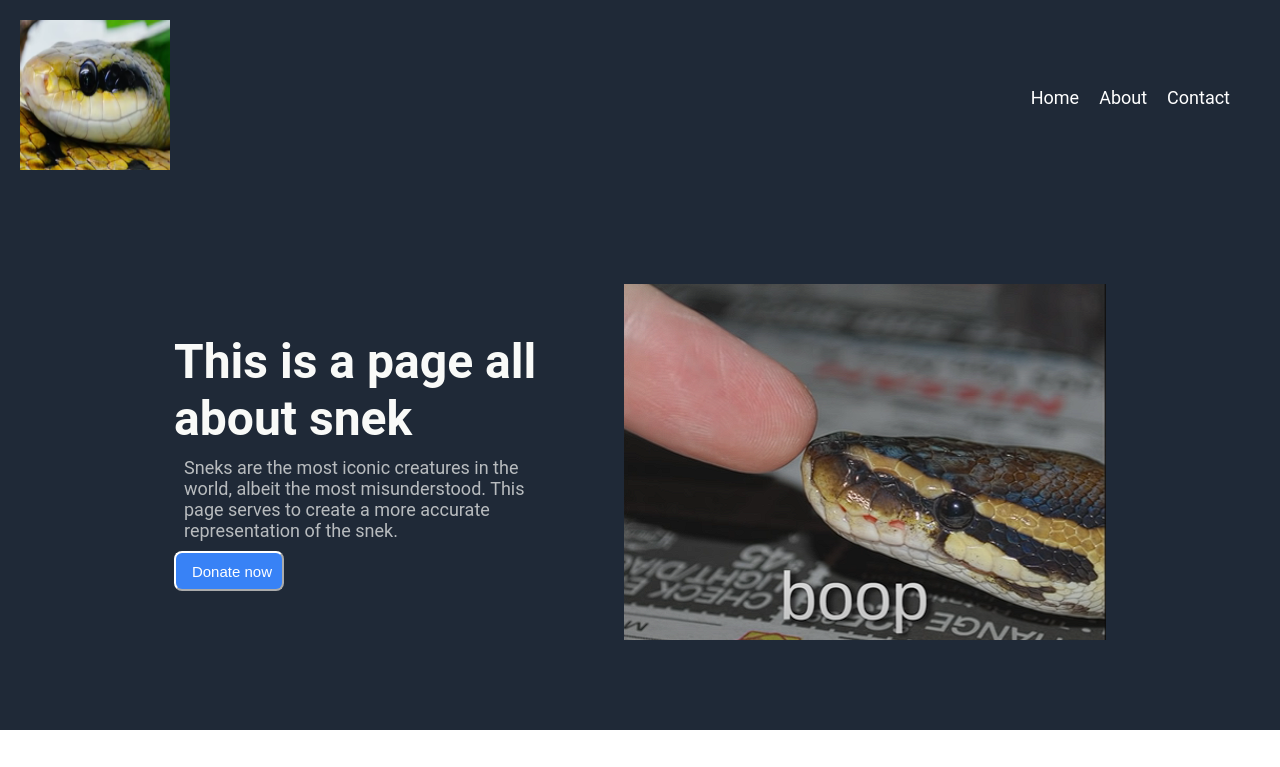
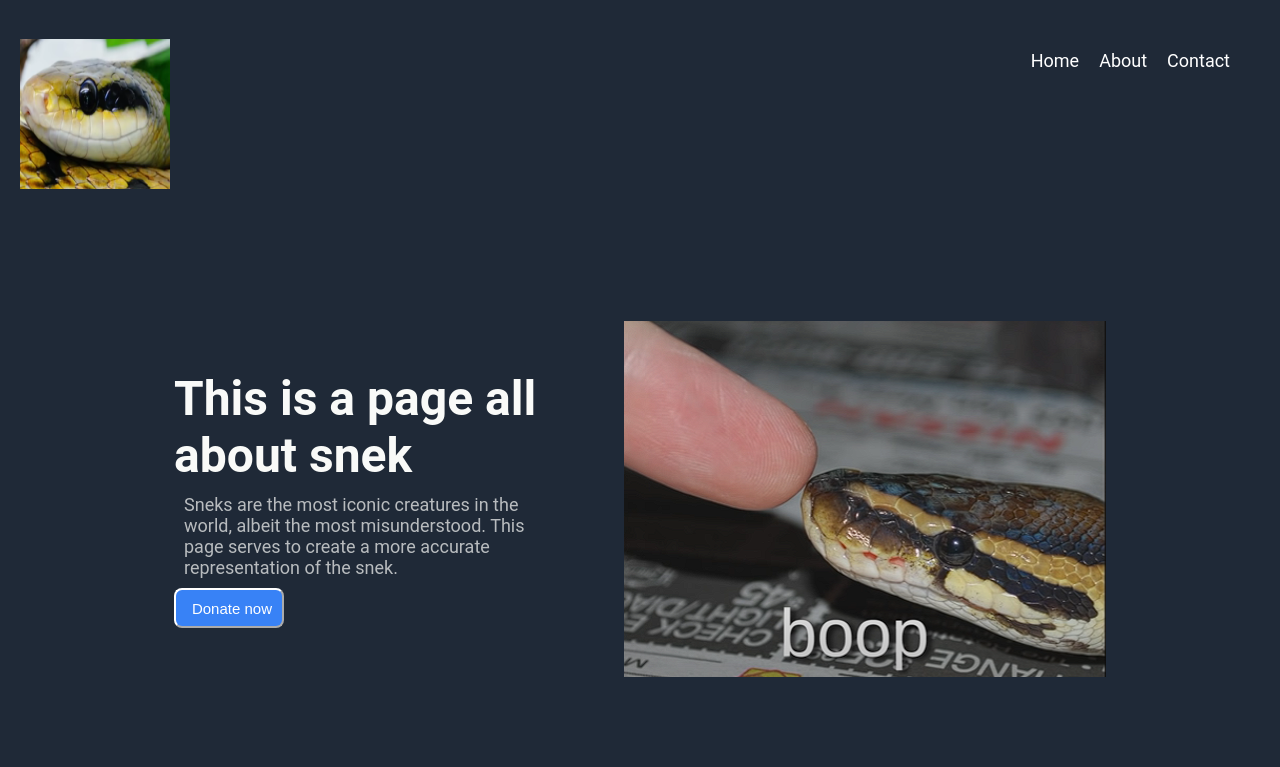
Before and after one commit to Rukhan4/landing-page, a plain HTML site: page index.html in a window 1280 px wide. Shown: the top 767 px of the page. Drawn offline with Linux system fonts and the light colour scheme.

Commit message:
Realligned header information

```diff
--- a/styles.css
+++ b/styles.css
@@ -36,6 +36,7 @@ body {
     color: white;
     font-size: large;
     padding: 10px;
+    padding-bottom: 120px;
 }
 
 /* hero */
```
